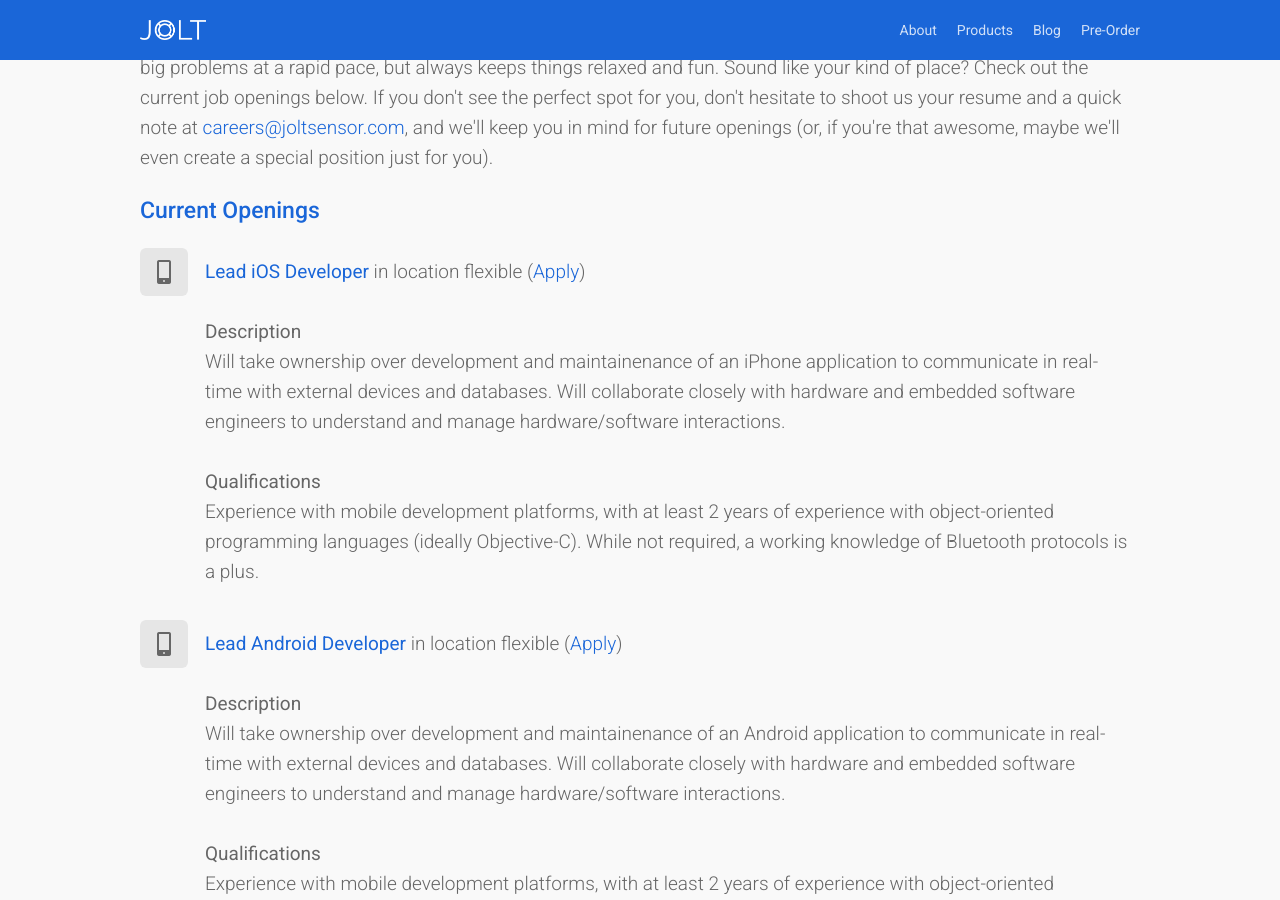
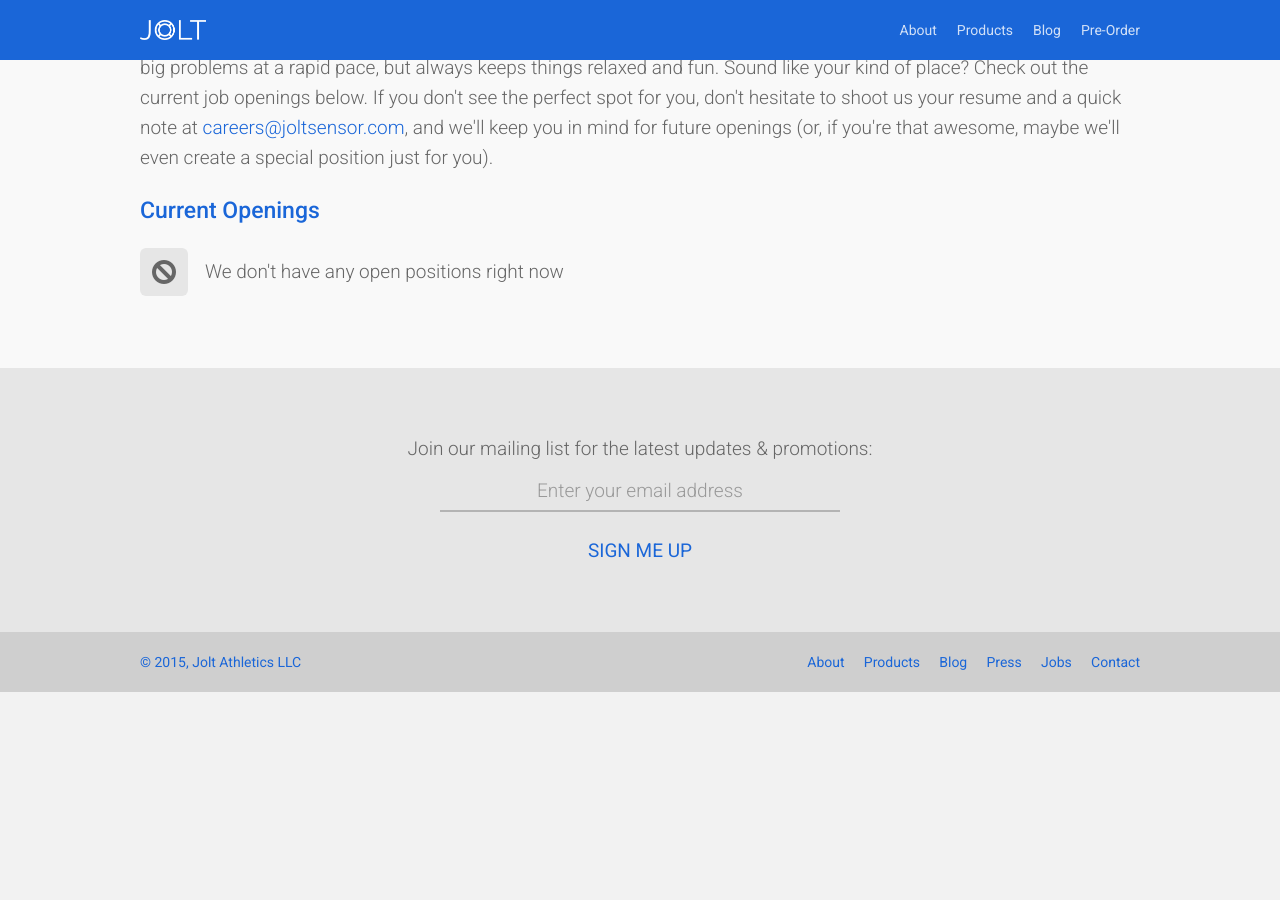
Before and after one commit to JoltSensor/joltsensor.github.io, a Jekyll site: the page built from jobs/index.html, in a window 1280 px wide and 900 px high, scrolled down 734 px. Built offline with Jekyll 4.4.1, drawn with Linux system fonts in a browser that asks for light colours; nearby versions of some CDN libraries; after the commit the page ends 1426 px from its top, so only the background shows below that; some of the changed text lies outside the part shown.

Commit message:
Removed open developer job positions

```diff
--- a/_data/jobs.yml
+++ /dev/null
@@ -1,15 +0,0 @@
-- date: 2015-01-28
-  type: "Mobile Developer"
-  position: "Lead iOS Developer"
-  location: "location flexible"
-  description: "Will take ownership over development and maintainenance of an iPhone application to communicate in real-time with external devices and databases. Will collaborate closely with hardware and embedded software engineers to understand and manage hardware/software interactions."
-  qualifications: "Experience with mobile development platforms, with at least 2 years of experience with object-oriented programming languages (ideally Objective-C). While not required, a working knowledge of Bluetooth protocols is a plus."
-  link: "mailto:careers@joltsensor.com?subject=Lead%20iOS%20Developer"
-
-- date: 2015-01-28
-  type: "Mobile Developer"
-  position: "Lead Android Developer"
-  location: "location flexible"
-  description: "Will take ownership over development and maintainenance of an Android application to communicate in real-time with external devices and databases. Will collaborate closely with hardware and embedded software engineers to understand and manage hardware/software interactions."
-  qualifications: "Experience with mobile development platforms, with at least 2 years of experience with object-oriented programming languages (ideally Java). While not required, a working knowledge of Bluetooth protocols is a plus."
-  link: "mailto:careers@joltsensor.com?subject=Lead%20Android%20Developer"
--- a/jobs/index.html
+++ b/jobs/index.html
@@ -14,24 +14,19 @@ title: Jobs at Jolt - Better concussion detection through real-time head impact
         We're a small team of engineers and athletes who like to work hard and play hard. Our highly collaborative group tackles big problems at a rapid pace, but always keeps things relaxed and fun. Sound like your kind of place? Check out the current job openings below. If you don't see the perfect spot for you, don't hesitate to shoot us your resume and a quick note at <a href="mailto:careers@joltsensor.com">careers@joltsensor.com</a>, and we'll keep you in mind for future openings (or, if you're that awesome, maybe we'll even create a special position just for you).
       </p>
       <h2>Current Openings</h2>
-      {% if site.data.jobs == null %}
       <div class="icon shell">
           <div class="icon holder">
             <img src="/assets/icons/general/nosymbol.png"/>
           </div>
-            <div class="icon text">
-              We don't have any open positions right now
+          <li>We don't have any open positions right now</li>
       </div>
-        </div>
-      {% else %}
-        {% for job in site.data.jobs %}
+      <!--{% for job in site.data.jobs %}
         <div class="icon shell">
           <div class="icon holder">
             <img src={% if job.type == "Mobile Developer" %}"/assets/icons/general/phone.png"{% elsif job.type == "Web Developer" %}"/assets/icons/general/monitor.png"{% elsif job.type == "Business" %}"/assets/icons/general/briefcase.png"{% elsif job.type == "Communication" %}"/assets/icons/general/megaphone.png"{% elsif job.type == "Mechanical Engineer" %}"/assets/icons/general/gear.png"{% elsif job.type == "Electrical Engineer" %}"/assets/icons/general/chip.png"{% elsif job.type == "Designer" %}"/assets/icons/general/palette.png"{% endif %}/>
           </div>
           <li><a href={{ job.link }}><span style="font-weight: 400;">{{ job.position }}</span></a> in {{ job.location }} (<a href={{ job.link }}>Apply</a>)</br></br><span style="font-weight: 400;">Description</span></br>{{ job.description }}</br></br><span style="font-weight: 400;">Qualifications</span></br>{{ job.qualifications }}</li>
         </div>
-        {% endfor %}
-      {% endif %}
+      {% endfor %}-->
     </div>
   </div> <!-- End of section -->
```
Lines whose indentation alone changed are shown as unchanged.
